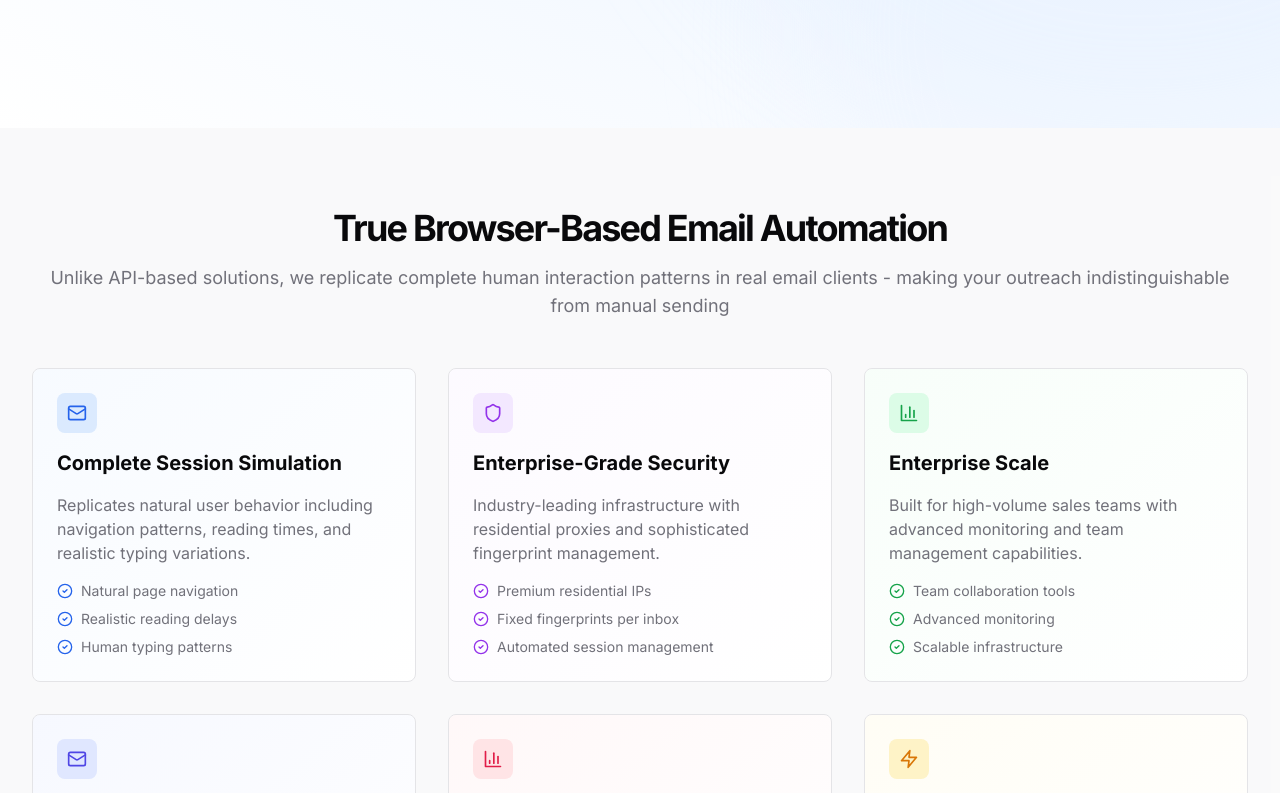
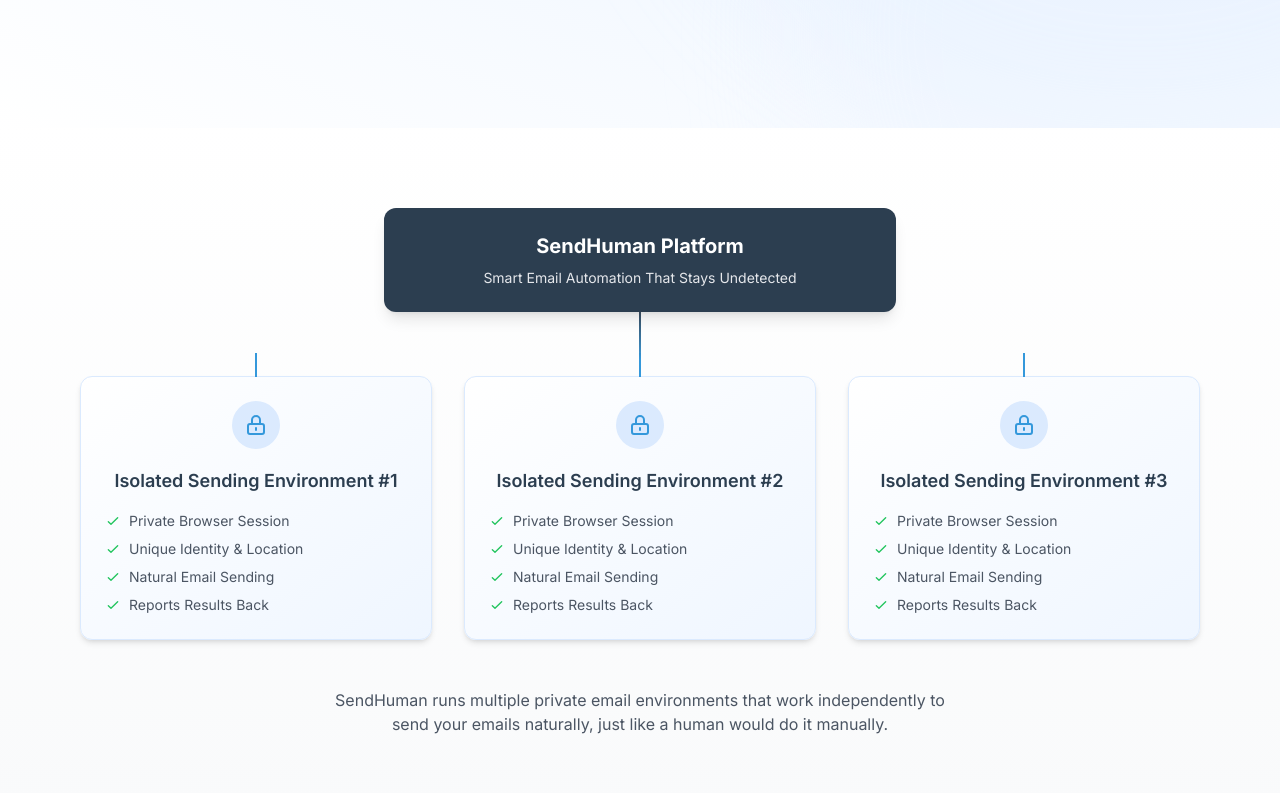
Before and after one commit to yokingly/multirepo, a Next.js app in the folder frontend/: page / in a window 1280 px wide. Shown: the part 587-1380 px from the top of the page. Built offline with nearby package versions, Linux system fonts and the light colour scheme.

Commit message:
feat: add visual system architecture diagram with isolated sending environments

```diff
--- a/frontend/src/app/page.tsx
+++ b/frontend/src/app/page.tsx
@@ -72,6 +72,86 @@
   );
 };
 
+const HowItWorksChart = () => {
+  return (
+    <div className="relative w-full py-20 overflow-hidden">
+      {/* Main Platform Card */}
+      <div className="relative z-10 mx-auto mb-16 max-w-lg">
+        <div className="transform transition-all hover:translate-y-[-4px] bg-[#2c3e50] text-white rounded-xl p-6 shadow-lg">
+          <h3 className="text-xl font-bold text-center mb-2">SendHuman Platform</h3>
+          <p className="text-sm text-center text-gray-200">Smart Email Automation That Stays Undetected</p>
+        </div>
+
+        {/* Animated Connection Lines */}
+        <div className="absolute left-1/2 transform -translate-x-1/2 w-0.5 h-12 bg-gradient-to-b from-[#2c3e50] to-[#3498db] animate-pulse" />
+      </div>
+
+      {/* Container Cards */}
+      <div className="grid grid-cols-1 md:grid-cols-3 gap-8 max-w-6xl mx-auto px-4">
+        {[1, 2, 3].map((num) => (
+          <div key={num} className="group relative">
+            <div className="transform transition-all group-hover:translate-y-[-4px] bg-gradient-to-br from-white to-blue-50 rounded-xl p-6 shadow-md border border-blue-100">
+              <div className="absolute top-0 left-1/2 transform -translate-x-1/2 -translate-y-6 w-0.5 h-6 bg-[#3498db] opacity-0 md:opacity-100" />
+
+              <div className="text-center mb-4">
+                <div className="inline-block p-3 bg-blue-100 rounded-full mb-3">
+                  <svg className="w-6 h-6 text-[#3498db]" fill="none" stroke="currentColor" viewBox="0 0 24 24">
+                    <path strokeLinecap="round" strokeLinejoin="round" strokeWidth={2} d="M12 15v2m-6 4h12a2 2 0 002-2v-6a2 2 0 00-2-2H6a2 2 0 00-2 2v6a2 2 0 002 2zm10-10V7a4 4 0 00-8 0v4h8z" />
+                  </svg>
+                </div>
+                <h4 className="text-lg font-semibold text-[#2c3e50]">
+                  Isolated Sending Environment #{num}
+                </h4>
+              </div>
+
+              <ul className="space-y-2 text-sm text-gray-600">
+                <li className="flex items-center">
+                  <svg className="w-4 h-4 mr-2 text-green-500" fill="none" stroke="currentColor" viewBox="0 0 24 24">
+                    <path strokeLinecap="round" strokeLinejoin="round" strokeWidth={2} d="M5 13l4 4L19 7" />
+                  </svg>
+                  Private Browser Session
+                </li>
+                <li className="flex items-center">
+                  <svg className="w-4 h-4 mr-2 text-green-500" fill="none" stroke="currentColor" viewBox="0 0 24 24">
+                    <path strokeLinecap="round" strokeLinejoin="round" strokeWidth={2} d="M5 13l4 4L19 7" />
+                  </svg>
+                  Unique Identity & Location
+                </li>
+                <li className="flex items-center">
+                  <svg className="w-4 h-4 mr-2 text-green-500" fill="none" stroke="currentColor" viewBox="0 0 24 24">
+                    <path strokeLinecap="round" strokeLinejoin="round" strokeWidth={2} d="M5 13l4 4L19 7" />
+                  </svg>
+                  Natural Email Sending
+                </li>
+                <li className="flex items-center">
+                  <svg className="w-4 h-4 mr-2 text-green-500" fill="none" stroke="currentColor" viewBox="0 0 24 24">
+                    <path strokeLinecap="round" strokeLinejoin="round" strokeWidth={2} d="M5 13l4 4L19 7" />
+                  </svg>
+                  Reports Results Back
+                </li>
+              </ul>
+
+              {/* Hover Tooltip */}
+              <div className="absolute inset-0 flex items-center justify-center opacity-0 group-hover:opacity-100 transition-opacity">
+                <div className="bg-black bg-opacity-75 text-white text-sm p-2 rounded">
+                  Click to learn more about this environment
+                </div>
+              </div>
+            </div>
+          </div>
+        ))}
+      </div>
+
+      {/* Description */}
+      <div className="mt-12 text-center max-w-2xl mx-auto px-4">
+        <p className="text-gray-600">
+          SendHuman runs multiple private email environments that work independently to send your emails naturally, just like a human would do it manually.
+        </p>
+      </div>
+    </div>
+  );
+};
+
 export default function Home() {
   return (
     <div className="flex flex-col min-h-screen bg-background">
@@ -131,6 +211,11 @@
             </div>
           </div>
         </div>
+      </section>
+
+      {/* Add the HowItWorksChart component after the hero section */}
+      <section className="bg-gradient-to-b from-white to-gray-50">
+        <HowItWorksChart />
       </section>
 
       {/* Features Section */}
```
